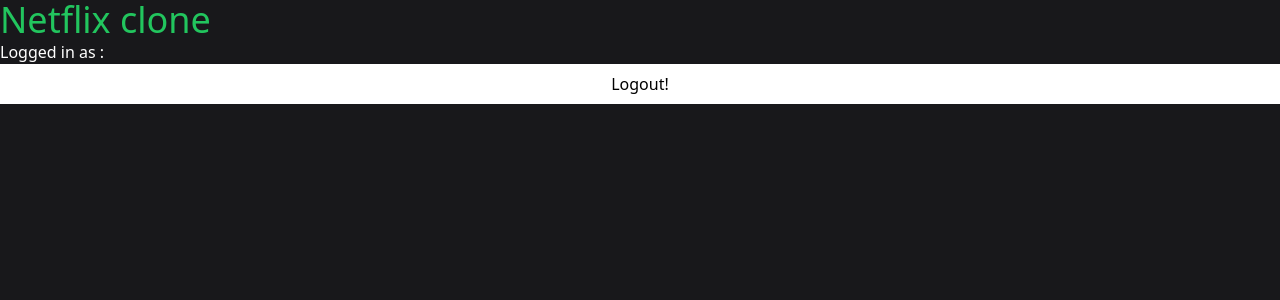
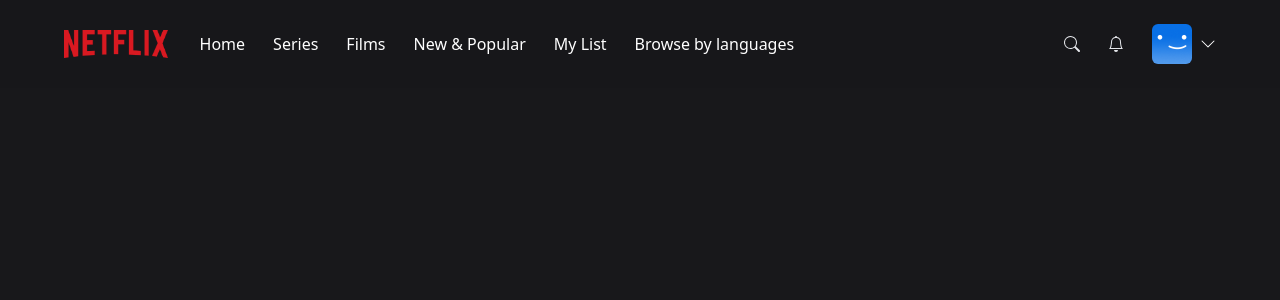
Before and after one commit to Ayushhgupta39/Streamflix-project, a Next.js app: page / in a window 1280 px wide. Shown: the top 300 px of the page. Built offline with nearby package versions, Linux system fonts and the light colour scheme; no server answers; the database is empty; sample sign-in values are in the browser's storage.

Commit message:
Complete navbar

```diff
--- /dev/null
+++ b/components/AccountMenu.tsx
@@ -0,0 +1,29 @@
+import { signOut } from "next-auth/react";
+import React from "react";
+
+interface AccountMenuProps {
+  visible?: boolean;
+}
+
+const AccountMenu: React.FC<AccountMenuProps> = ({ visible }) => {
+  if (!visible) {
+    return null;
+  }
+
+  return (
+    <div className="bg-black w-56 absolute top-14 right-0 py-5 flex-col border-2 border-gray-800 flex">
+      <div className="flex flex-col gap-3">
+        <div className="px-3 group/item flex flex-row gap-3 items-center w-full">
+          <img className="w-8 rounded-md" src="/images/default-blue.png" alt="" />
+          <p className="text-white text-sm group-hover/item:underline">Username</p>
+        </div>
+      </div>
+      <hr className="bg-gray-600 border-0 h-px my-4" />
+      <div onClick={() => signOut()} className="px-3 text-center text-white text-sm hover:underline">
+        Sign out of Netflix
+      </div>
+    </div>
+  );
+};
+
+export default AccountMenu;
--- /dev/null
+++ b/components/MobileMenu.tsx
@@ -0,0 +1,39 @@
+import React from "react";
+
+interface MobileMenuProps {
+  visible?: boolean;
+}
+
+const MobileMenu: React.FC<MobileMenuProps> = ({ visible }) => {
+  if (!visible) {
+    return null;
+  }
+
+  return (
+    <div className="text-white bg-black w-56 absolute top-8 left-0 py-5 flex-col border-2 border-gray-800 flex">
+        <div className="flex flex-col gap-4">
+
+            <div className="px-3 text-center text-white hover:underline">
+                Home
+            </div>
+            <div className="px-3 text-center text-white hover:underline">
+                Series
+            </div>
+            <div className="px-3 text-center text-white hover:underline">
+                Films
+            </div>
+            <div className="px-3 text-center text-white hover:underline">
+                New & Popular
+            </div>
+            <div className="px-3 text-center text-white hover:underline">
+                My List
+            </div>
+            <div className="px-3 text-center text-white hover:underline">
+                Browse by Languages
+            </div>
+        </div>
+    </div>
+  );
+};
+
+export default MobileMenu;
--- /dev/null
+++ b/components/Navbar.tsx
@@ -0,0 +1,100 @@
+import { useCallback, useEffect, useState } from "react";
+import MobileMenu from "./MobileMenu";
+import NavbarItem from "./NavbarItem";
+import { BsBell, BsChevronDown, BsSearch } from "react-icons/bs";
+import AccountMenu from "./AccountMenu";
+
+const TOP_OFFSET = 66;
+
+export default function Navbar() {
+  const [showMobileMenu, setShowMobileMenu] = useState(false);
+  const [showAccountMenu, setShowAccountMenu] = useState(false);
+  const [showBackground, setShowBackground] = useState(false);
+
+  useEffect(() => {
+    const handleScroll = () => {
+        if(window.scrollY >= TOP_OFFSET) {
+            setShowBackground(false);
+        } else {
+            setShowBackground(true);
+        }
+    }
+
+    window.addEventListener("scroll", handleScroll);
+
+    return () => {
+        window.removeEventListener("scroll", handleScroll);
+    }
+  }, [])
+
+  const toggleMobileMenu = useCallback(() => {
+    setShowMobileMenu((current) => !current);
+  }, []);
+
+  const toggleAccountMenu = useCallback(() => {
+    setShowAccountMenu((current) => !current);
+  }, []);
+
+  return (
+    <div
+      className="flex fixed w-full z-40"
+    >
+      <div
+      className={`
+        w-full
+        px-4
+        md:px-16
+        py-6
+        flex
+        flex-row
+        items-center
+        transition
+        duration-500
+        ${showBackground ? "bg-zinc-900 bg-opacity-90" : ""}
+      `}
+      >
+        <img className="h-4 lg:h-7" src="/images/logo.png" alt="netflix_logo" />
+        <div
+          className="
+            flex-row
+            ml-8
+            gap-7
+            hidden
+            lg:flex
+        "
+        >
+          <NavbarItem label="Home" />
+          <NavbarItem label="Series" />
+          <NavbarItem label="Films" />
+          <NavbarItem label="New & Popular" />
+          <NavbarItem label="My List" />
+          <NavbarItem label="Browse by languages" />
+        </div>
+        <div
+          onClick={toggleMobileMenu}
+          className="lg:hidden flex flex-row items-center gap-2 ml-8 cursor-pointer relative"
+        >
+          <p className="text-white text-sm">Browse</p>
+          <BsChevronDown className={`text-white transition ${showMobileMenu ? "rotate-180" : "rotate-0"}`} />
+          <MobileMenu visible={showMobileMenu} />
+        </div>
+        <div className="flex flex-row ml-auto gap-7 items-center">
+          <div className="text-gray-200 hover:text-gray-300 cursor-pointer transition">
+            <BsSearch />
+          </div>
+          <div className="text-gray-200 hover:text-gray-300 cursor-pointer transition">
+            <BsBell />
+          </div>
+
+          <div onClick={toggleAccountMenu} className="flex flex-row items-center gap-2 cursor-pointer relative">
+            <div className="w-6 h-6 lg:w-10 lg:h-10 rounded-md overflow-hidden">
+                <img src="/images/default-blue.png" alt="profile" />
+            </div>
+            <BsChevronDown className={`text-white transition ${showAccountMenu ? "rotate-180" : "rotate-0"}`}/>
+            <AccountMenu visible={showAccountMenu} />
+          </div>
+        </div>
+      </div>
+    </div>
+  );
+}
--- /dev/null
+++ b/components/NavbarItem.tsx
@@ -0,0 +1,17 @@
+import React from "react"
+
+interface NavbarItemProps {
+    label: string;
+}
+
+const NavbarItem: React.FC<NavbarItemProps> = ({
+    label
+}) => {
+  return (
+    <div className="text-white cursor-pointer hover:text-gray-300 transition">
+      { label }
+    </div>
+  )
+}
+
+export default NavbarItem;
--- a/pages/index.tsx
+++ b/pages/index.tsx
@@ -1,6 +1,6 @@
-import useCurrentUser from "@/hooks/useCurrentUser";
+import Navbar from "@/components/Navbar";
 import { NextPageContext } from "next"
-import { getSession, signOut } from "next-auth/react"
+import { getSession } from "next-auth/react"
 
 export async function getServerSideProps(context: NextPageContext) {
   const session = await getSession(context);
@@ -21,18 +21,10 @@
 
 export default function Home() {
 
-  const { data: user } = useCurrentUser();
 
   return (
     <>
-      <h1 className="text-4xl text-green-500">Netflix clone</h1>
-      <p className="text-white">Logged in as : {user?.name} </p>
-      <button
-        className="h-10 w-full bg-white"
-        onClick={() => signOut()}
-      >
-        Logout!
-      </button>
+      <Navbar  />
     </>
   );
 }
```
